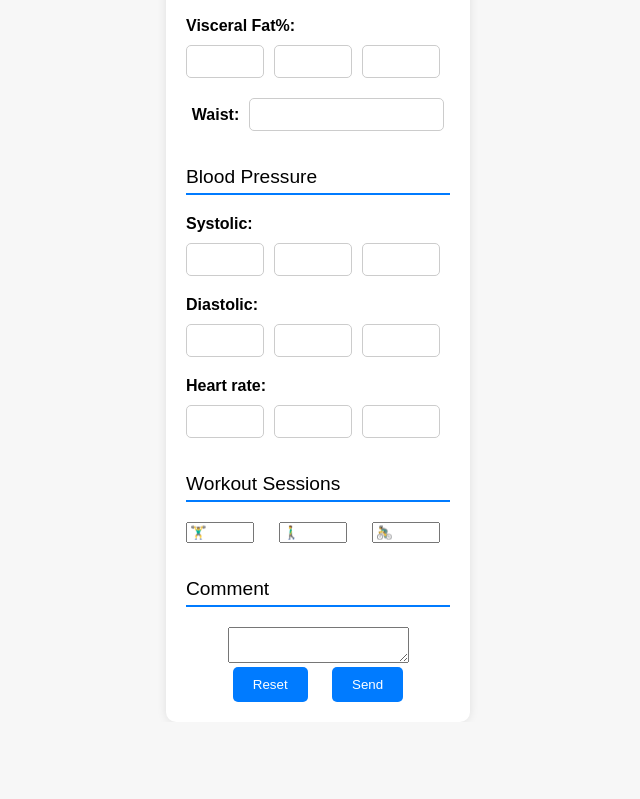
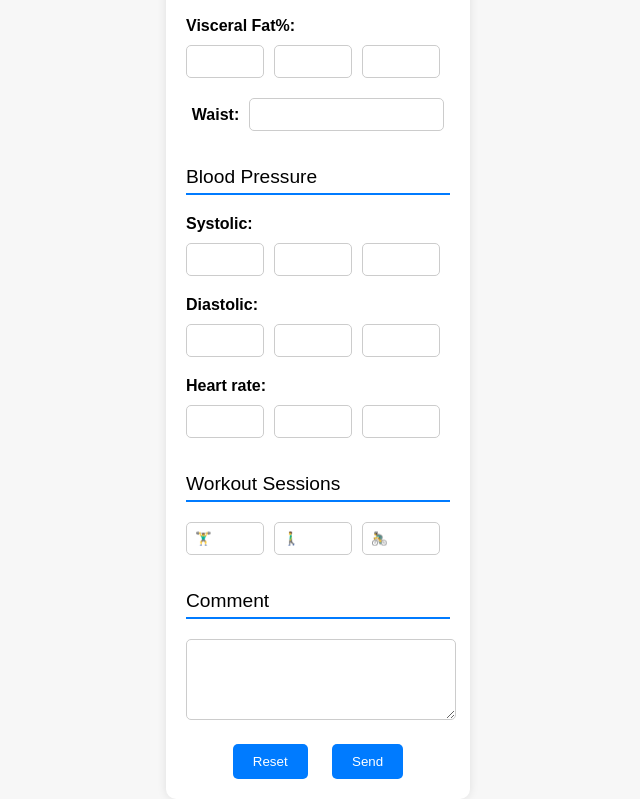
Before and after one commit to mfsuzigan/fitness_data_integrator, a plain HTML site: page templates/index.html in a window 1280 px wide. Shown: the part 450-1249 px from the top of the page, without its empty margins (322-962 px from the left). Before the commit the page ends 1172 px from the top, so only its background shows below. Drawn offline with Linux system fonts and the light colour scheme.

Commit message:
WIP adding comment field

```diff
--- a/templates/index.html
+++ b/templates/index.html
@@ -77,9 +77,8 @@
             <input type="text" id="moderate_cardio_sessions" name="moderate_cardio_sessions" placeholder="🚴‍♂️" required maxlength="2">
         </div>
 
-        <div class="section-title"><label for="comment" >Comment</label></div>
-            <textarea id="comment" name="comment">
-            </textarea>
+        <div class="section-title"><label for="comment">Comment</label></div>
+        <textarea rows="5" id="comment" name="comment"></textarea>
 
         <div class="btn-group">
             <button type="reset" class="btn">Reset</button>
--- a/templates/styles.css
+++ b/templates/styles.css
@@ -110,6 +110,13 @@ body {
         padding-bottom: 5px;
     }
 
+    textarea {
+        border: 1px solid #ccc;
+        border-radius: 5px;
+        margin-bottom: 20px;
+        width: 100%
+    }
+
     .workout-group {
         display: flex;
         justify-content: space-between;
@@ -119,4 +126,7 @@ body {
     .workout-group input {
         width: 60px;
         margin-right: 10px;
+        border: 1px solid #ccc;
+        border-radius: 5px;
+        padding: 8px;
     }
```
